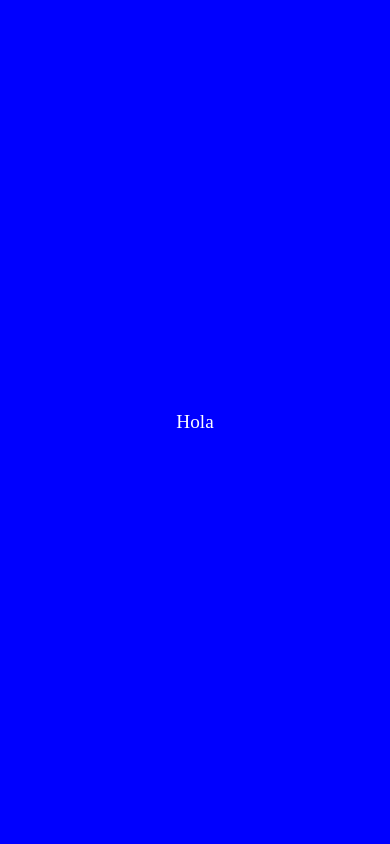
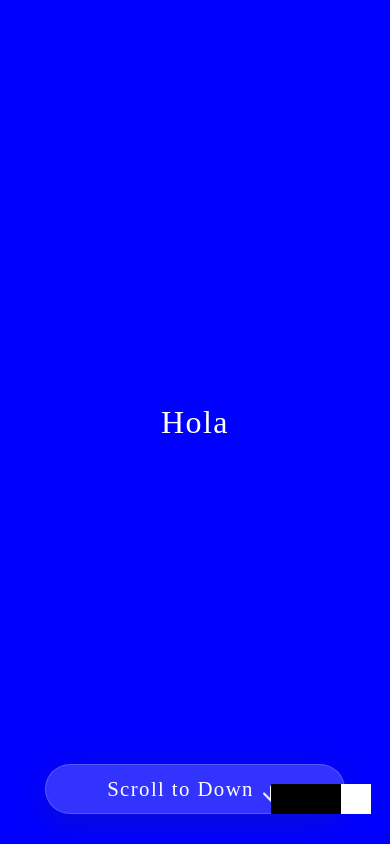
Before and after one commit to Odelola/Section-Greeting-Section-Pinning, a plain HTML site: page index.html in a window 390 px wide. Shown: the top 844 px of the page. Drawn offline with nearby package versions, Linux system fonts and the light colour scheme.

Commit message:
Changes to UI

```diff
--- a/index.html
+++ b/index.html
@@ -7,8 +7,15 @@
     <title>GSAP ANIMATION</title>
 </head>
 <body>
+    <div class="scroll-progress">
+        <div class="scroll-progress_bar"></div>
+    </div>
     <div class="container">
         <section class="one">
+            <div class="scroll-animation">
+                <p>Scroll to Down</p>
+                <img src="images/arrow-down.svg" alt="Scroll Icon" />
+            </div>
             <p>Hola</p>
         </section>
         <section class="two">
@@ -18,7 +25,7 @@
             <p>Encantada de conocerte</p>
         </section>
         <section class="four">
-        <p>Dejame ser tu amigo</p>
+            <p>Dejame ser tu amigo?</p>
         </section>
         <section class="five">
             <p>Muchas Gracias, Adios Hasta Luego</p>
--- a/scripts.js
+++ b/scripts.js
@@ -1,4 +1,25 @@
-gsap.registerPlugin(ScrollTrigger);
+const body = document.body;
+const html = document.documentElement;
+const scrollProgressBar = document.getElementsByClassName("scroll-progress_bar")[0];
+const firstSection = document.getElementsByClassName("two")[0];
+const height = Math.max(body.getBoundingClientRect().height, html.getBoundingClientRect().height);
+console.log(scrollProgressBar)
+console.log(height)
+console.log(firstSection.offsetWidth)
+
+function updateScrollProgress() {
+  // console.log(scrollProgressBar.offsetWidth)
+  console.log(window.scrollY)
+}
+
+updateScrollProgress();
+
+window.addEventListener("scroll", updateScrollProgress)
+
+
+
+  gsap.registerPlugin(ScrollTrigger);
+
 
 gsap.utils.toArray(".container section").forEach((section) => {
   ScrollTrigger.create({
--- a/styles.css
+++ b/styles.css
@@ -1,19 +1,99 @@
 *{
     margin: 0;
+    padding: 0;
+    box-sizing: border-box;
+}
+.scroll-progress{
+    position: fixed;
+    bottom: 3.5%;
+    right: 5%;
+    z-index: 100;
+    width: 100px;
+    height: 30px;
+    background: #fff;
+}
+.scroll-progress_bar{
+    width: 70%;
+    height: 100%;
+    background: #000;
 }
 section{
     height: 100vh;
     display: flex;
     justify-content: center;
     align-items: center;
+    padding: 20px;
 }
 section p{
-    font-size: 1.2rem;
-    padding: 5rem;
+    font-size: 4rem;
+    letter-spacing: 1.4px;
     color: #fff;
 }
 .container .one{
     background: #0000ff;
+    position: relative;
+}
+.container .one .scroll-animation{
+    display: flex;
+    justify-content: center;
+    align-items: center;
+    column-gap: 5px;
+    width: 300px;
+    height: 50px;
+    position: fixed;
+    left: 50%;
+    bottom: 3.5%;
+    background: rgba( 255, 255, 255, 0.2 );
+    box-shadow: 0 8px 32px 0 rgba( 31, 38, 135, 0.37 );
+    backdrop-filter: blur( 7.5px );
+    -webkit-backdrop-filter: blur( 7.5px );
+    border: 1px solid rgba( 255, 255, 255, 0.18 );
+    transform: translateX(-50%);
+    -webkit-transform: translateX(-50%);
+    -moz-transform: translateX(-50%);
+    -ms-transform: translateX(-50%);
+    -o-transform: translateX(-50%);
+    border-radius: 30px;
+    -webkit-border-radius: 30px;
+    -moz-border-radius: 30px;
+    -ms-border-radius: 30px;
+    -o-border-radius: 30px;
+}
+.container .one .scroll-animation img{
+    filter: invert(30);
+    -webkit-filter: invert(30);
+    animation: scroll-down 1.5s ease-in-out  reverse infinite;
+    -webkit-animation: scroll-down 1.5s ease-in-out  reverse infinite;
+}
+.container .one .scroll-animation p{
+    font-size: 1.3em;
+}
+@keyframes scroll-down{
+    to{
+        transform: translateY(5px);
+        -webkit-transform: translateY(5px);
+        -moz-transform: translateY(5px);
+        -ms-transform: translateY(5px);
+        -o-transform: translateY(5px);
+    }
+}
+@-o-keyframes scroll-down{
+    to{
+        transform: translateY(5px);
+        -webkit-transform: translateY(5px);
+        -moz-transform: translateY(5px);
+        -ms-transform: translateY(5px);
+        -o-transform: translateY(5px);
+    }
+}
+@-moz-keyframes scroll-down{
+    to{
+        transform: translateY(5px);
+        -webkit-transform: translateY(5px);
+        -moz-transform: translateY(5px);
+        -ms-transform: translateY(5px);
+        -o-transform: translateY(5px);
+    }
 }
 .container .two{
     background: #91fe45 !important;
@@ -27,3 +107,12 @@ section p{
 .container .five{
     background: #aa4ae3;
 }
+@media (min-width: 300px) and (max-width: 600px){
+    section{
+        padding: 15px;
+    }
+    section p{
+        font-size: 2rem;
+        letter-spacing: 1.4px;
+    }
+}
```
Also changed, not shown: images/arrow-down.svg (added). Lines whose indentation alone changed are shown as unchanged.
